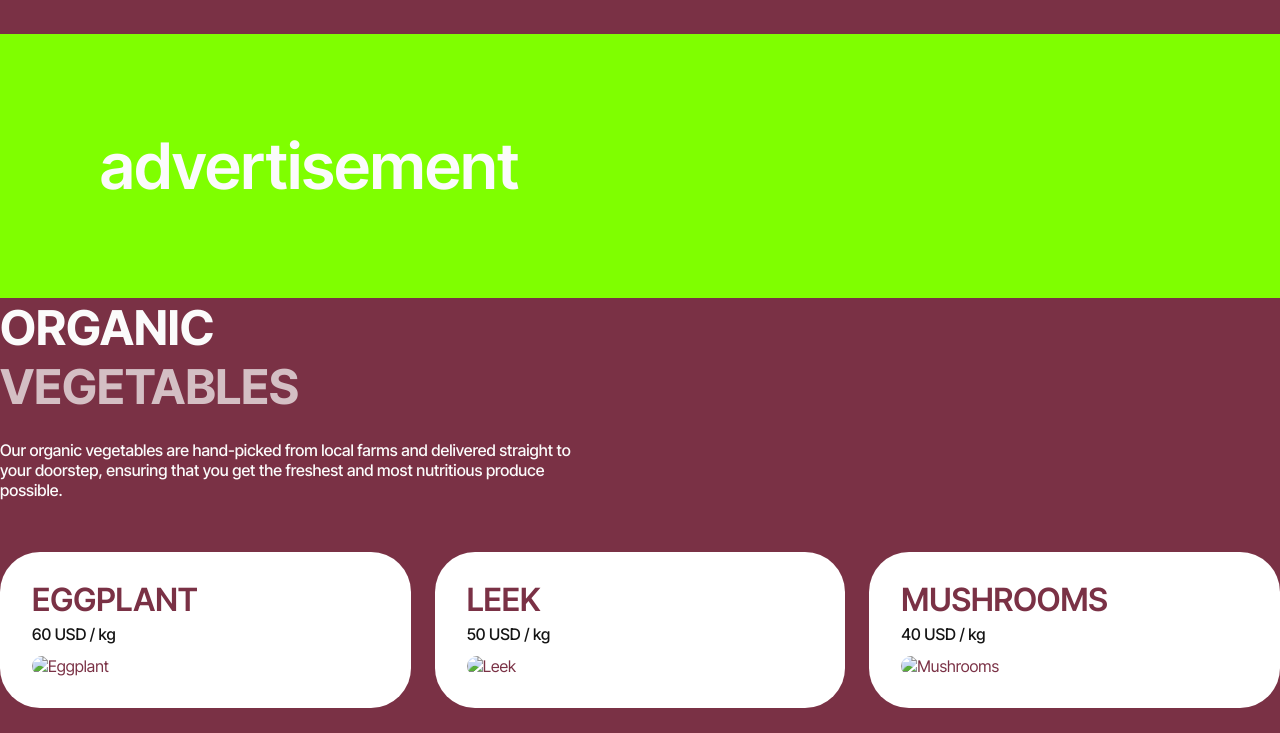
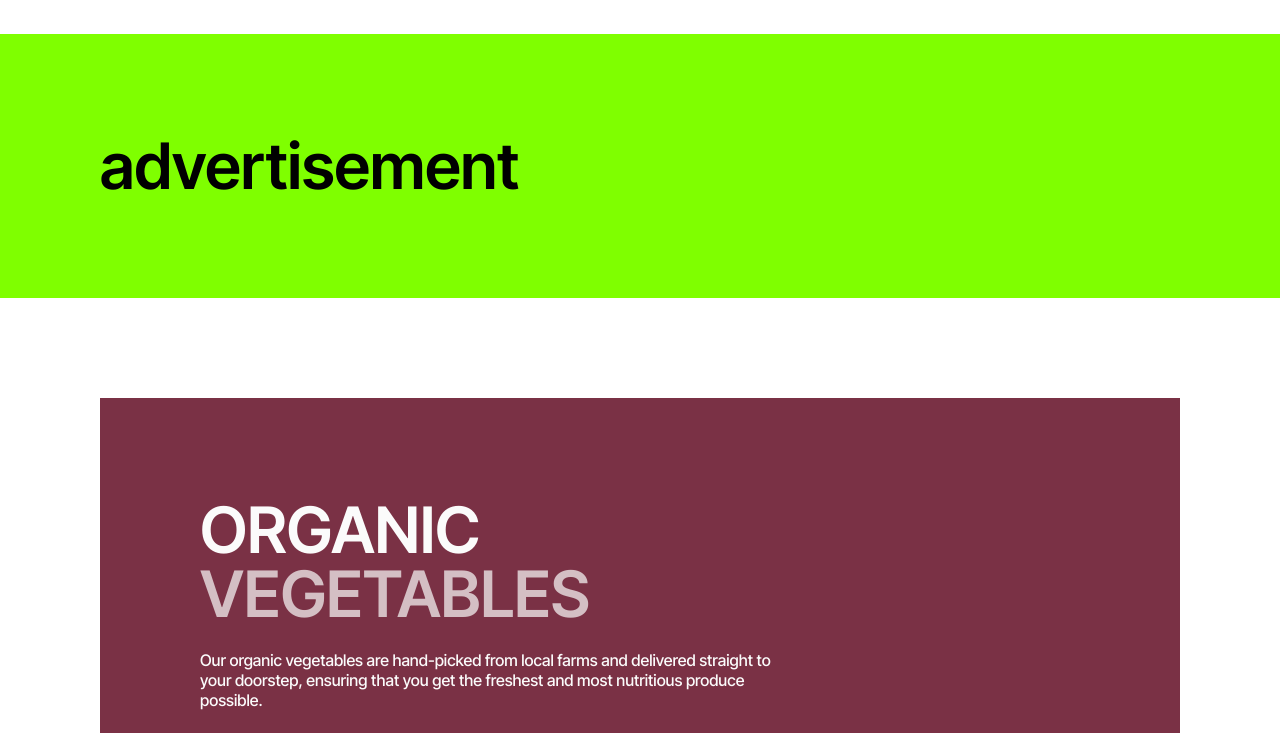
Before and after one commit to test-ornaginization/goitproje-test, a plain HTML site: page index.html in a window 1280 px wide. Shown: the part 1606-2339 px from the top of the page. Drawn offline with Linux system fonts and the light colour scheme.

Commit message:
fixed: vegetables css

```diff
--- a/src/css/vegetables.css
+++ b/src/css/vegetables.css
@@ -1,42 +1,27 @@
-* {
-    margin: 0;
-    padding: 0;
-    box-sizing: border-box;
-  }
-
-  body {
-    font-family: "Inter Tight", sans-serif;
-    background-color: #7A3145;
-    color: #FBFBFB;
-  }
-
-  .container {
-    max-width: 1280px;
-    margin: 0 auto;
+.vegetables-background {
+  background-color: var(--chianti);
   padding: 100px;
 }
 
 .title {
   margin-bottom: 52px;
+  color: var(--white);
 }
 
-  .title h1 {
-    font-size: 48px;
-    font-weight: 700;
-    text-transform: uppercase;
-    color: #FBFBFB;
+.title h2 {
+  color: var(--white);
   margin-bottom: 12px;
 }
 
-  .title h1 span {
-    color: #D4BFC4;
+.title h2 span {
+  color: var(--blush);
 }
 
 .title p {
   margin-top: 24px;
   margin-bottom: 52px;
   max-width: 600px;
-    color: #FBFBFB;
+  color: var(--white);
 }
 
 .vegetables-cards ul {
@@ -47,23 +32,23 @@
 }
 
 .vegetables-card {
-    background-color: #FFFFFF;
-    color: #7A3145;
+  background-color: var(--white);
+  color: var(--chianti);
   border-radius: 40px;
   padding: 32px;
   text-align: left;
-    width: calc((100% - 48px)/3);
+  width: calc((100% - 48px) / 3);
 }
 
 .vegetables-card h3 {
-    color: #7A3145;
+  color: var(--chianti);
   text-transform: uppercase;
   margin-bottom: 8px;
 }
 
 .vegetables-card p {
   margin-bottom: 12px;
-    color: #141414;
+  color: var(--black);
 }
 
 .vegetables-card img {
@@ -73,7 +58,7 @@
 }
 
 /*MOBİL*/
-  @media  (min-width:375px){
+@media (min-width: 375px) {
   .vegetables-card {
     width: 100%;
   }
@@ -85,9 +70,9 @@
   }
 }
 /*TABLET*/
-  @media  (min-width:768px){
+@media (min-width: 768px) {
   .vegetables-card {
-      width: calc((100% - 24px)/2);
+    width: calc((100% - 24px) / 2);
   }
   .container {
     padding: 32px;
@@ -97,9 +82,9 @@
   }
 }
 /* BİLGİSAYAR*/
-  @media  (min-width:1280px){
+@media (min-width: 1280px) {
   .vegetables-card {
-      width: calc((100% - 48px)/3);
+    width: calc((100% - 48px) / 3);
   }
   .container {
     padding: 100px;
--- a/src/partials/Vegetables.html
+++ b/src/partials/Vegetables.html
@@ -1,7 +1,9 @@
+<div class="container">
+  <div class="vegetables-background">
     <div class="title">
-    <h1>ORGANIC
+        <h2>ORGANIC
           <br>
-      <span>VEGETABLES</span></h1>
+          <span>VEGETABLES</span></h2>
         <p class="body-1">
           Our organic vegetables are hand-picked from local farms and
           delivered straight to your doorstep, ensuring that you get the
@@ -43,3 +45,5 @@
         </ul>
       </div>
     </div>
+  </div>
+</div>
```
Lines whose indentation alone changed are shown as unchanged.
